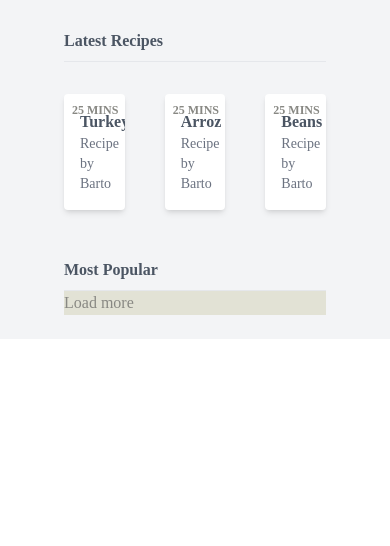
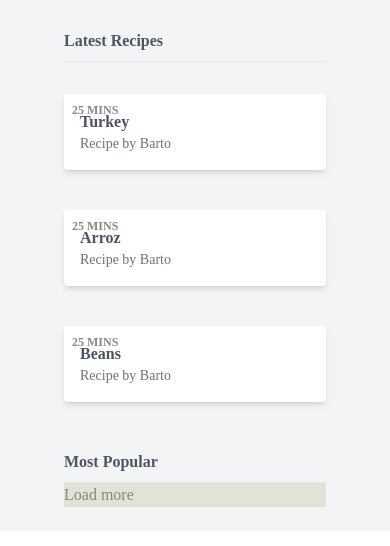
Before and after one commit to mbarto202/tailwind-netninja, a website: page public/index.html in a window 390 px wide. Shown: the part 284-830 px from the top of the page. Drawn offline with Linux system fonts and the light colour scheme; a web font is replaced by a local one.

Commit message:
grid is responsive to screen size

```diff
--- a/public/index.html
+++ b/public/index.html
@@ -53,7 +53,7 @@
           Latest Recipes
         </h4>
 
-        <div class="mt-8 grid grid-cols-3 gap-10">
+        <div class="mt-8 grid lg:grid-cols-3 gap-10">
           <!--cards-->
           <div class="card">
             <div class="m-4">
```
Also changed, not shown: public/styles.css.
